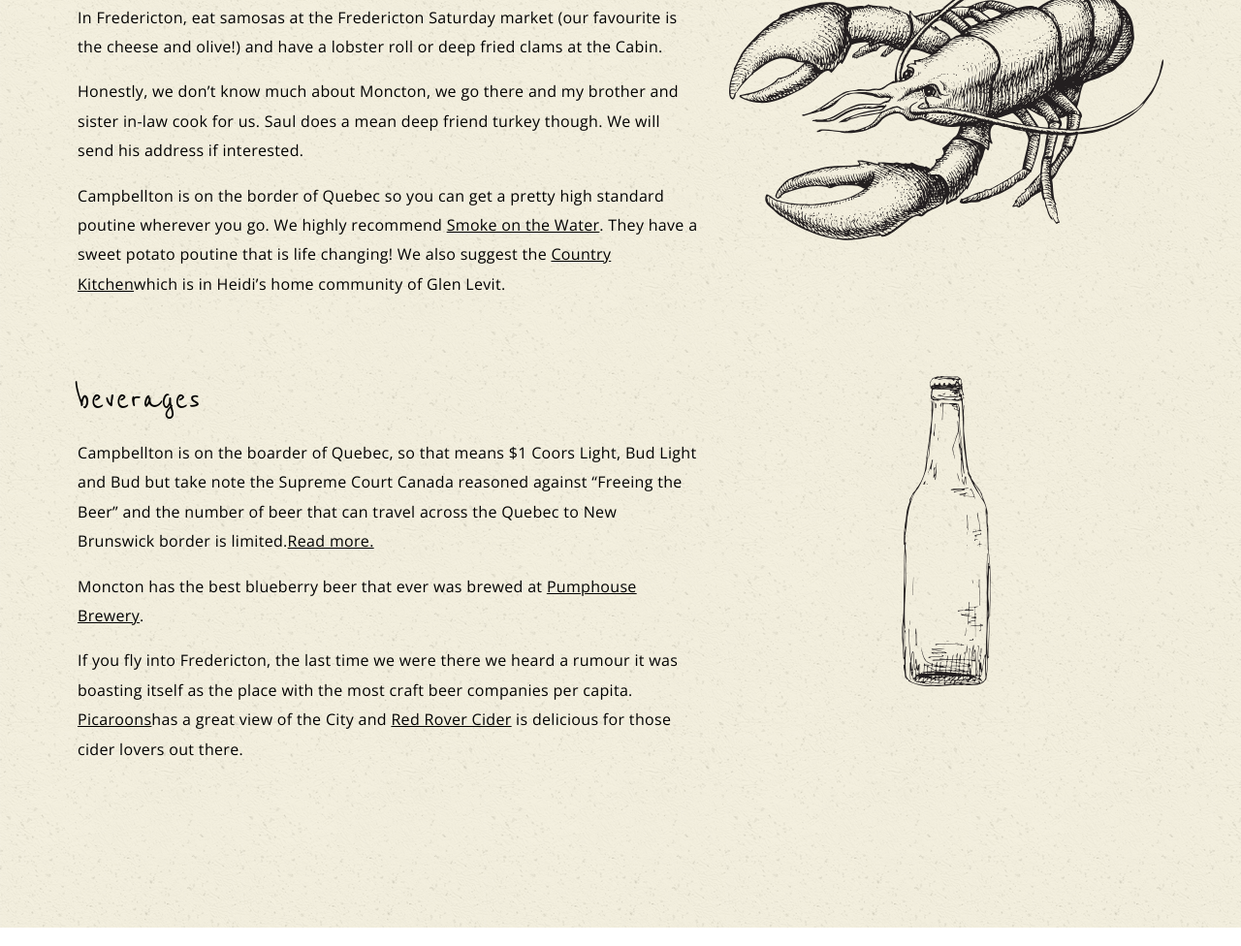
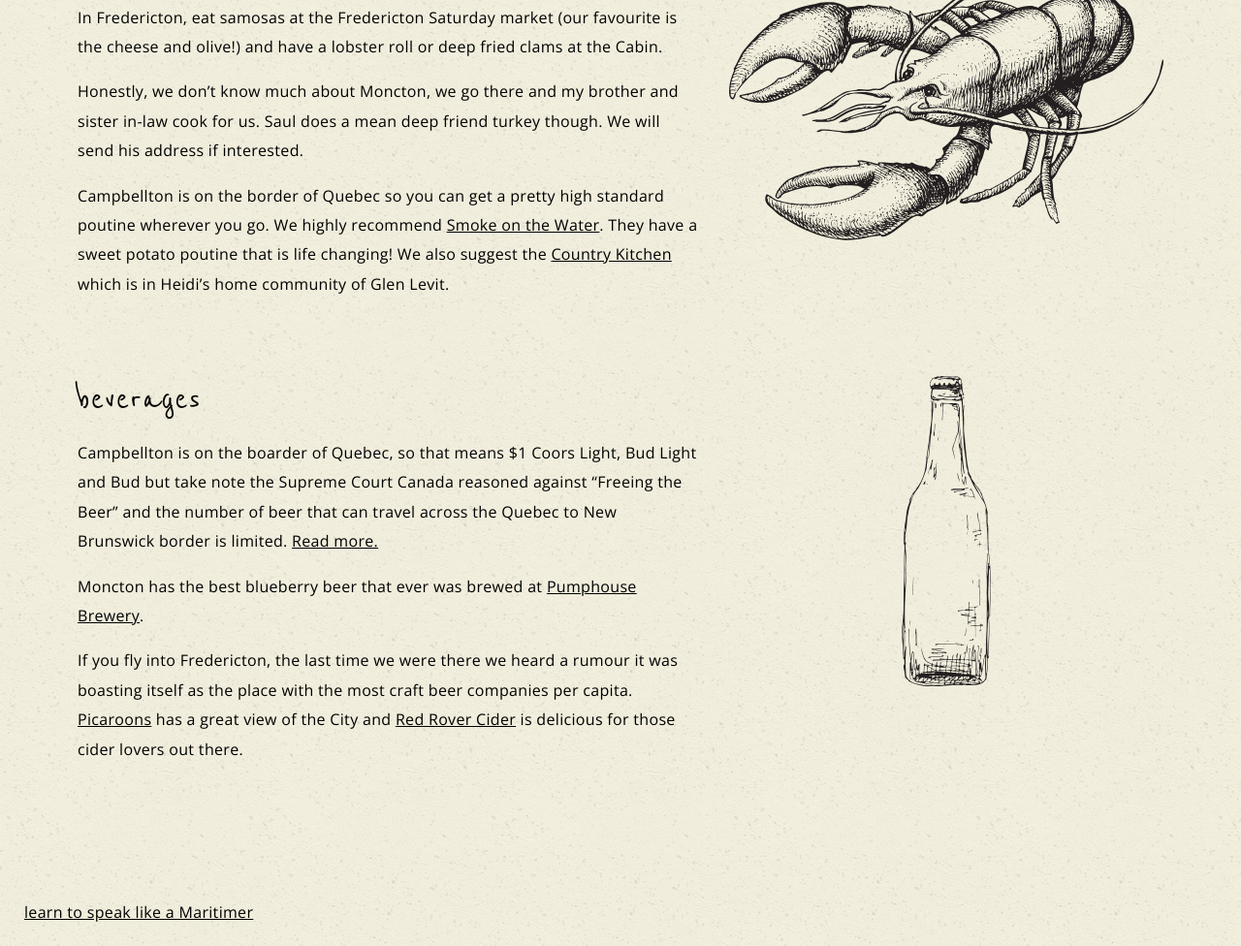
Before and after one commit to KelseyCooper/bloupers, a Gatsby site: page /amenities in a window 1280 px wide. Shown: the part 1491-2467 px from the top of the page at 97% size. Built offline with nearby package versions, Linux system fonts and the light colour scheme; Gatsby itself is replaced by a stand-in of ours.

Commit message:
finishing touches

```diff
--- a/src/components/footer.js
+++ /dev/null
@@ -1,8 +0,0 @@
-import React from "react"
-
-const Footer = () => (
-  <footer>
-  </footer>
-)
-
-export default Footer
--- /dev/null
+++ b/src/components/footer.jsx
@@ -0,0 +1,118 @@
+import React from "react"
+
+const terms = [
+  {
+    title: "Some",
+    description: "Although we usually use 'some' the same way the rest of Canada does('I want some pie') some of us also use it as a modifier to show exactly how strongly we feel about something. 'That car was going some fast.'"
+  },
+  {
+    title: "Buddy",
+    description: "Don’t know someone’s name ? No problem, 'Buddy' works just as well—whether you’re talking to them or about them. It’s mainly used to refer to men, though. 'Hey look, Buddy left his gloves behind.' Or 'Hey Buddy, how’re you doing tonight ?'"
+  },
+  {
+    title: "Go on!",
+    description: "If we say this after you’ve said something, it either means we literally don’t believe you, or you’ve said something surprising. 'School’s cancelled because of a couple of centimetres of snow ? Go on!'"
+  },
+  {
+    title: "Stunned",
+    description: "If someone tells you you’re stunned, there’s a pretty good chance they aren’t referring to your state of consciousness(that would be weird). They’re actually insulting your intelligence. 'You posted your email password on Twitter ? Are you stunned ?'"
+  },
+  {
+    title: "On me nerves!",
+    description: "This one’s not just a Maritimism — it’s used just as frequently (maybe more) in Newfoundland. It’s usually used to convey a high level of irritation. 'It’s been snowing for a week straight. Oh me nerves!'"
+  },
+  {
+    title: "Right",
+    description: "Like 'some, ' this one can also be used as a replacement word for 'very.' 'Those New Brunswick boys who took that couch through the drive - through were right drunk.'"
+  },
+  {
+    title: "Fill yer boots",
+    description: "This one basically means, 'Go ahead, help yourself'. 'Maritimer #1: 'Mind if I finish the coffee? 'Maritimer #2: “Fill yer boots.'"
+  },
+  {
+    title: "Go away",
+    description: "“Go away” often slurs into 'Go ‘way, ' and it works a lot like “Go on!” It’s an exclaimed response to something unbelievable. 'The journalists’ union has been on strike for more than a year ? Go ‘way!'"
+  },
+  {
+    title: "What are you sayin'?",
+    description: "I know it sounds like we think you’re mumbling, but that’s not what we mean. We really want to know what you’ve been doing lately. 'Oh hey! I haven’t seen you in ages.What are you sayin’?'"
+  },
+  {
+    title: "Slippy",
+    description: "Nope, that’s not a typo. But it does mean exactly what you think it means: slippery. 'Careful walking out there later. The sidewalk is some slippy.'"
+  }
+]
+
+
+export default class Footer extends React.Component {
+  constructor(){
+    super();
+    this.state = {
+      currentIndex: this.getRandomInt(9),
+    }
+    this.state = { ...this.state, currentTerm: terms[this.state.currentIndex]};
+  }
+
+  getRandomInt(max) {
+    let index = Math.floor(Math.random() * Math.floor(max));
+    return index;
+  }
+
+  revealTerm(event) {
+    event.preventDefault();
+    const termContainer = document.querySelector('.term');
+    const termOpen = document.querySelector('.term-link-open');
+    const termClose = document.querySelector('.term-link-close');
+    const footer = document.querySelector('footer');
+    const termNav = document.querySelectorAll('.term-link-nav');
+
+    termNav.forEach((item) => {
+      item.classList.toggle('hidden');
+    })
+
+    footer.classList.toggle('terms--open');
+    termContainer.classList.toggle('hidden');
+    termOpen.classList.toggle('hidden');
+    termClose.classList.toggle('hidden');
+  }
+
+  changeTerm(event, direction) {
+    event.preventDefault();
+    if (direction === 'next') {
+      const nextIndex = this.state.currentIndex === terms.length - 1 ? 0 : this.state.currentIndex += 1;
+      this.setState({ currentIndex: nextIndex })
+      this.setState({ currentTerm: terms[this.state.currentIndex]});
+    } else {
+      const prevIndex = this.state.currentIndex === 0 ? terms.length : this.state.currentIndex -= 1;
+      this.setState({ currentIndex: prevIndex })
+      this.setState({ currentTerm: terms[this.state.currentIndex] });
+    }
+  }
+
+  render() {
+    return (
+      <footer>
+        <div className="term-header">
+          <a href="#" className="term-link-open" onClick={(event) => this.revealTerm(event)}>learn to speak like a Maritimer</a>
+          <a href="#" className="term-link-close hidden" onClick={(event) => this.revealTerm(event)}>close</a>
+          <div className="term-navigation">
+            <a href="#" className="term-link-nav hidden" onClick={(event) => this.changeTerm(event, 'previous')}>previous</a>
+            <a href="#" className="term-link-nav hidden" onClick={(event) => this.changeTerm(event, 'next')}>next</a>
+          </div>
+        </div>
+        <section className="term hidden">
+          <div className="term__introduction">
+          </div>
+          <h4 className="term__title">
+            {this.state.currentTerm.title}
+          </h4>
+          <p className="term__description">
+            {this.state.currentTerm.description}
+          </p>
+        </section>
+      </footer>
+
+    )
+  }
+
+}
--- a/src/pages/amenities.jsx
+++ b/src/pages/amenities.jsx
@@ -35,10 +35,10 @@
           <h2 className="amenity__title">lodging</h2>
           <div className="amenity__description">
             <p>
-              Campbellton is a small town and options are limited.  We suggest the
+              Campbellton is a small town and options are limited.  We suggest the&nbsp;
               <a href="https://www.choicehotels.com/new-brunswick/campbellton/quality-inn-hotels/cn850?mc=llyxcncnnbl&pmf=canada">Civic Centre Hotel</a>
-              or the <a href="https://www.facebook.com/SanfarResort/">Sanfar Resort</a>
-              in Tide Head. There are also a few <a href="https://www.airbnb.ca/s/Campbellton--Canada">airbnbs</a>.
+              &nbsp;or the <a href="https://www.facebook.com/SanfarResort/">Sanfar Resort</a>
+              &nbsp;in Tide Head. There are also a few <a href="https://www.airbnb.ca/s/Campbellton--Canada">airbnbs</a>.
               If you are looking for a budget option you are invited to camp in Heidi's parents back yard or find a
               friendly local to go home with. We will have a shuttle to transport people back to Campbellton
               after the festivities are done.
@@ -59,7 +59,7 @@
           <h2 className="amenity__title">destinations</h2>
           <div className="amenity__description">
             <p>
-              In Campbellton, hike the <a href="http://parcsugarloafpark.ca/winter/todowinter">Sugarloaf </a> “Mountain” for an amazing view and go check out the <a href="https://www.pc.gc.ca/en/lhn-nhs/qc/ristigouche">sunken battleship</a> of the last battle between the French and English in North America (that one is for you, Steve).
+              In Campbellton, hike the <a href="http://parcsugarloafpark.ca/winter/todowinter">Sugarloaf</a>&nbsp;“Mountain” for an amazing view and go check out the <a href="https://www.pc.gc.ca/en/lhn-nhs/qc/ristigouche">sunken battleship</a> of the last battle between the French and English in North America (that one is for you, Steve).
             </p>
             <p>
               In Fredericton, it is really all about the food and drink for us but for a taste of culture go to the <a href="http://beaverbrookartgallery.org/en">Beaver Brook Art Gallery</a> to see the Salvador Dali.
@@ -90,7 +90,7 @@
               Campbellton is on the border of Quebec so you can get a pretty high standard poutine wherever you go.
               We highly recommend <a href="https://www.facebook.com/smokeonthewatersmokehousebbq/">Smoke on the Water</a>.
               They have a sweet potato poutine that is life changing! We also suggest
-              the <a href="https://www.facebook.com/pages/Country-Kitchen-Restaurant/250406621645890"> Country Kitchen</a >
+              the <a href="https://www.facebook.com/pages/Country-Kitchen-Restaurant/250406621645890">Country Kitchen</a>&nbsp;
               which is in Heidi’s home community of Glen Levit.
             </p>
           </div>
@@ -106,7 +106,7 @@
             <p>
               Campbellton is on the boarder of Quebec, so that means $1 Coors Light, Bud Light and Bud but
               take note the Supreme Court Canada reasoned against “Freeing the Beer” and the number of beer
-              that can travel across the Quebec to New Brunswick border is limited.
+              that can travel across the Quebec to New Brunswick border is limited.&nbsp;
               <a href="https://torontosun.com/news/national/free-the-beer-why-cant-you-enjoy-beer-from-a-different-province-this-long-weekend">Read more.</a>
             </p>
             <p>
@@ -115,7 +115,7 @@
             <p>
               If you fly into Fredericton, the last time we were there we heard a rumour it was boasting
               itself as the place with the most craft beer companies per capita. <a href="http://picaroons.ca/the-picaroons-roundhouse-is-now-open/">Picaroons</a>
-              has a great view of the City and <a href="https://www.redrovercider.com/">Red Rover Cider</a> is delicious for those cider lovers out there.
+              &nbsp;has a great view of the City and <a href="https://www.redrovercider.com/">Red Rover Cider</a> is delicious for those cider lovers out there.
             </p>
           </div>
         </div>
--- a/src/styles/components/_footer.scss
+++ b/src/styles/components/_footer.scss
@@ -1,3 +1,23 @@
 footer {
-  // margin-top: auto;
+
+  .term-header {
+    display: flex;
+  }
+
+  .term-link-nav {
+    margin-left: 2rem;
+  }
+
+  .term {
+    max-width: 50rem;
+    margin-top: 2rem;
+  }
+
+  .hidden {
+    display: none;
+  }
+
+  .term__title {
+    margin-bottom: 1rem;
+  }
 }
--- a/src/styles/elements/_headers.scss
+++ b/src/styles/elements/_headers.scss
@@ -1,7 +1,6 @@
 h1,
 h2,
 h3,
-h4,
 h5,
 h6 {
   font-family: 'Reenie Beanie', cursive;
@@ -22,3 +21,9 @@
 h3 {
   font-size: 2rem;
 }
+
+h4 {
+  font-size: 16px;
+  font-family: sans-serif;
+  font-weight: 700;
+}
--- a/src/styles/pages/_home.scss
+++ b/src/styles/pages/_home.scss
@@ -10,6 +10,7 @@
 
   }
   max-width: 50rem;
+  width: 100%;
 }
 
 .home-page__title {
--- a/src/styles/pages/_where.scss
+++ b/src/styles/pages/_where.scss
@@ -11,6 +11,7 @@
     width: 70%;
   }
   max-width: 45rem;
+  width: 100%;
 }
 
 .where-page__title {
```
